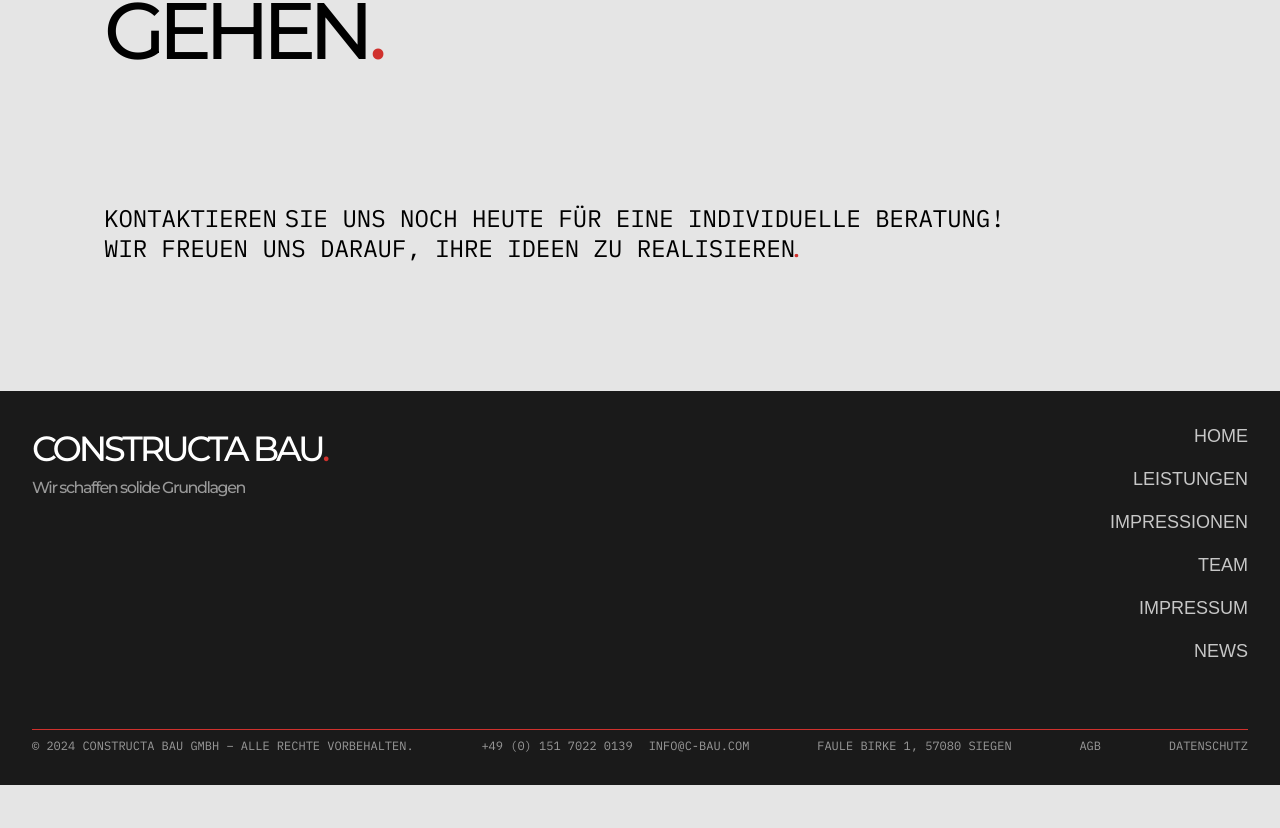
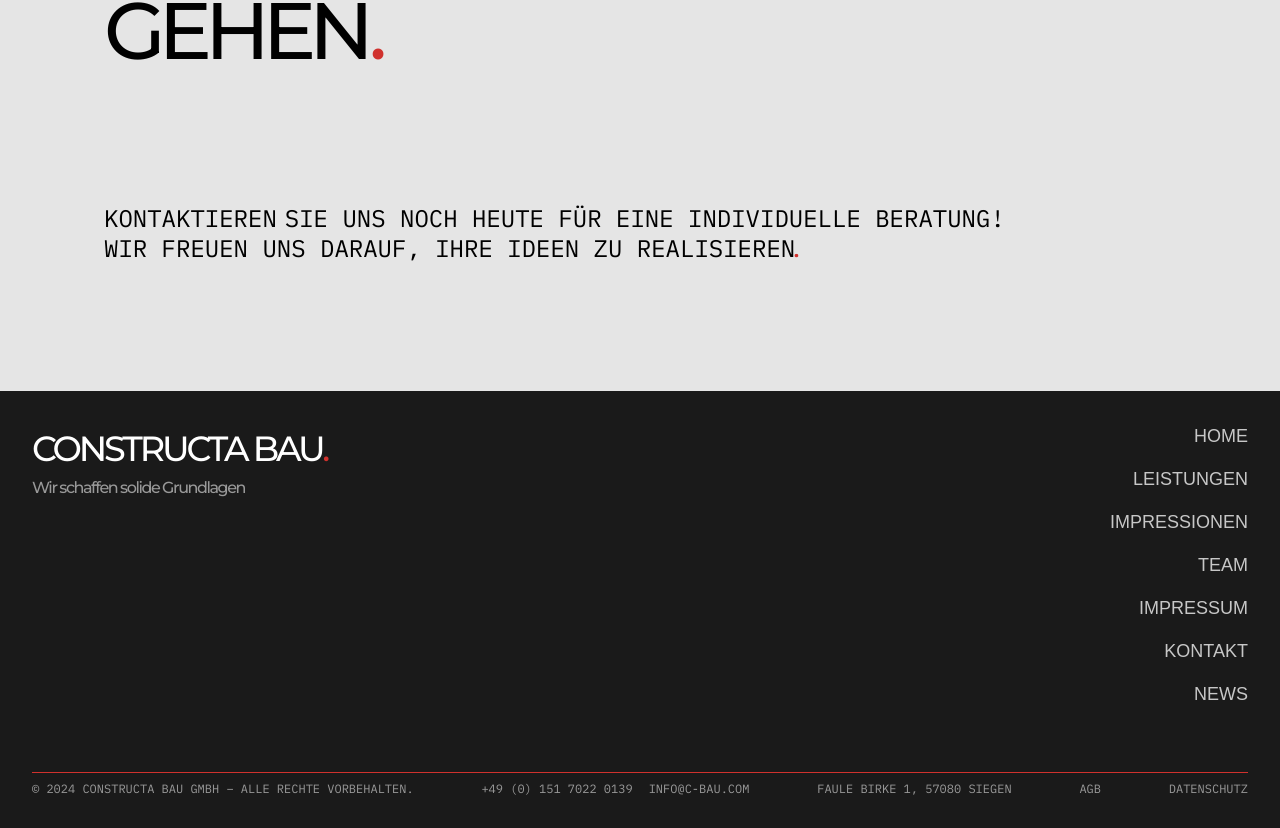
Before and after one commit to KaeSaro/ConstructaBau, a Next.js app: page / in a window 1280 px wide. Shown: the part 2730-3558 px from the top of the page. Before the commit the page ends 3515 px from the top, so only its background shows below. Built offline with nearby package versions, Linux system fonts and the light colour scheme.

Commit message:
footer kontakt

```diff
--- a/app/news/page.js
+++ b/app/news/page.js
@@ -5,12 +5,6 @@ import { Subtitle } from '@/components/Subtitle';
 import { Title } from '@/components/Title';
 import { Suspense } from 'react';
 import Image from 'next/image';
-
-// Enable ISR with a 5-minute revalidation period
-export const revalidate = 300;
-
-// Force dynamic rendering to ensure fresh data
-export const dynamic = 'force-dynamic';
 
 // Move layouts object outside component to prevent recreation on each render
 const LAYOUTS = {
--- a/components/Footer.jsx
+++ b/components/Footer.jsx
@@ -41,6 +41,11 @@ export function Footer() {
             <li>
               <Link href="/impressum" className="text-[#c7c7c7] text-[18px] uppercase hover:text-white">
                 IMPRESSUM
+              </Link>
+            </li>
+            <li>
+              <Link href="/kontakt" className="text-[#c7c7c7] text-[18px] uppercase hover:text-white">
+                Kontakt
               </Link>
             </li>
             <li>
```
